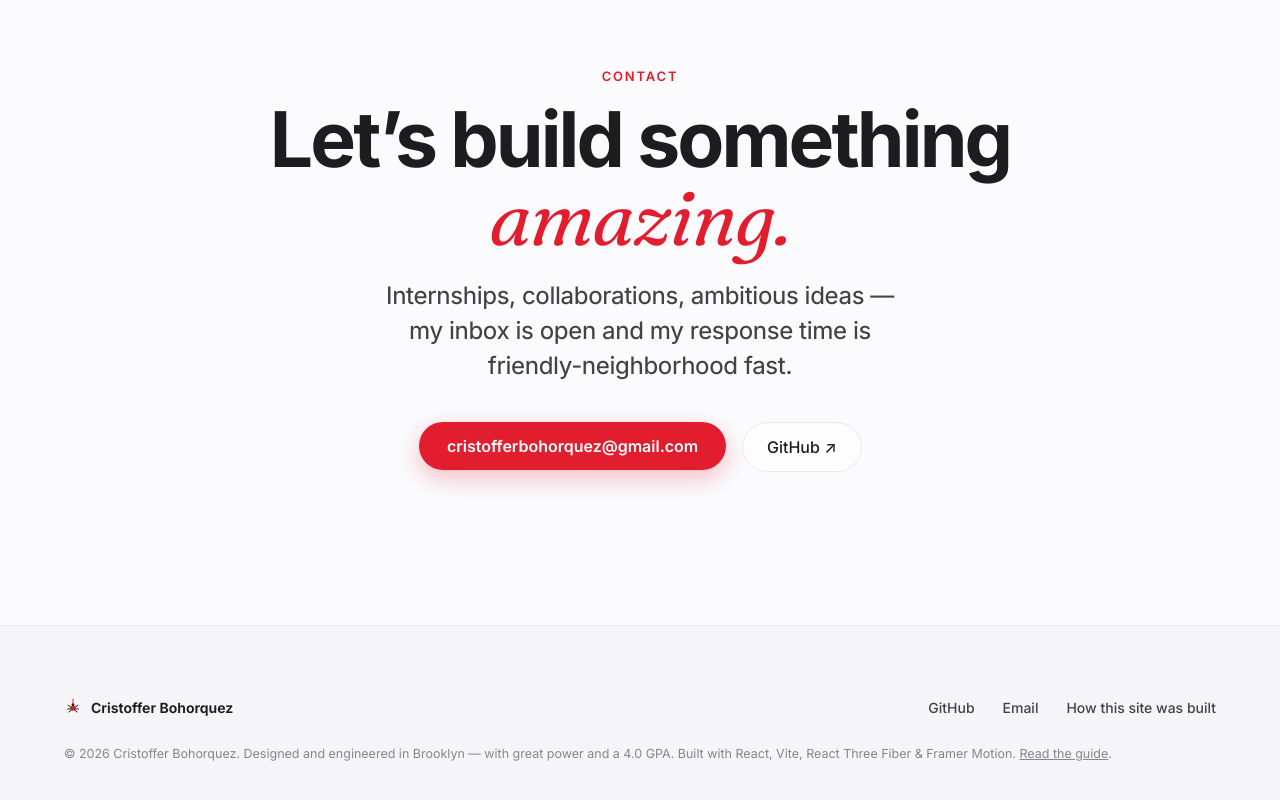
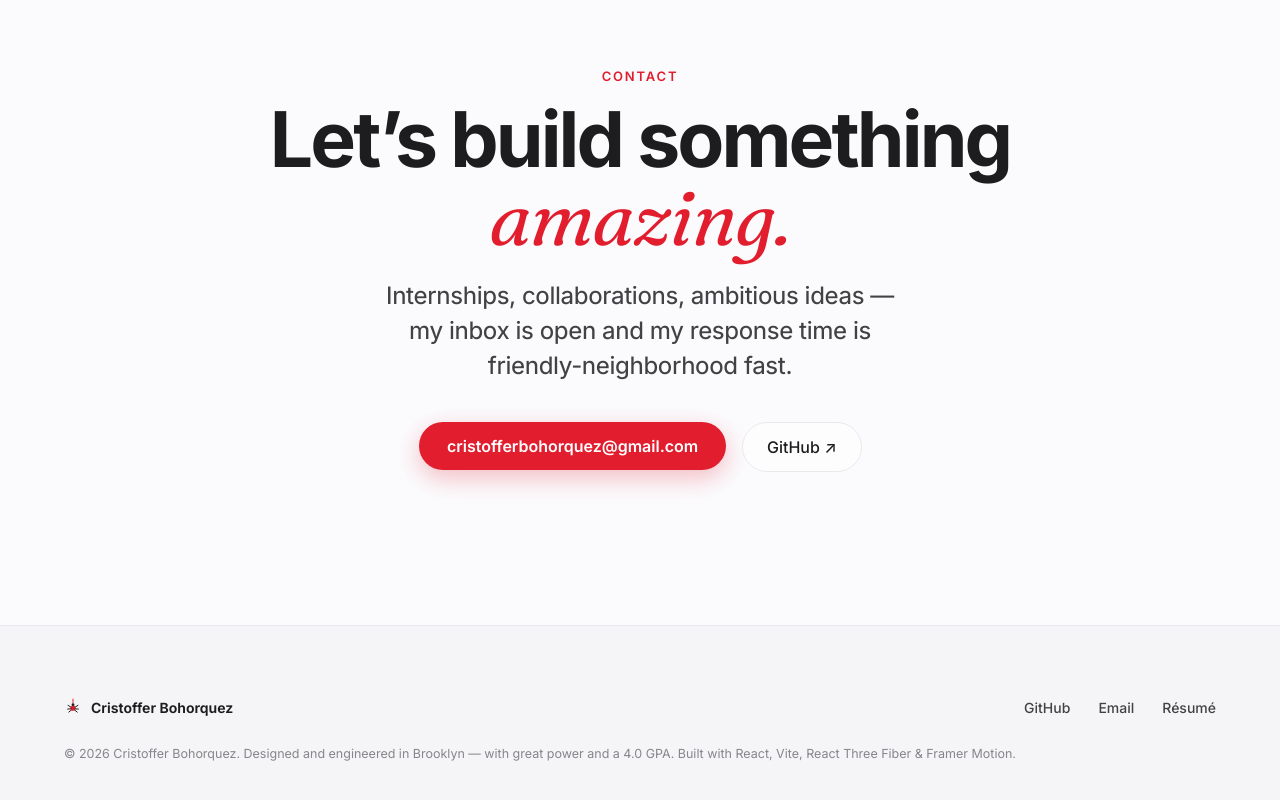
Before and after one commit to Cristofferb7/portfolio, a React (Vite) app: page / in a window 1280 px wide. Shown: the part 7052-7852 px from the top of the page. Built offline with nearby package versions, Linux system fonts and the light colour scheme.

Commit message:
Footer: swap guide links for resume modal trigger

```diff
--- a/src/components/Footer.jsx
+++ b/src/components/Footer.jsx
@@ -1,8 +1,8 @@
-import { Link } from 'react-router-dom';
 import Reveal from './Reveal.jsx';
 import { Magnetic } from './Reveal.jsx';
 import { identity } from '../content.js';
 import { SpiderMark } from '../icons.jsx';
+import { openResume } from './ResumeModal.jsx';
 
 export default function Footer() {
   return (
@@ -42,12 +42,14 @@ export default function Footer() {
             <nav className="footer-links" aria-label="Footer">
               <a className="footer-link" href={identity.github} target="_blank" rel="noreferrer">GitHub</a>
               <a className="footer-link" href={`mailto:${identity.email}`}>Email</a>
-              <Link className="footer-link" to="/guide">How this site was built</Link>
+              <button className="footer-link" style={{ background: 'none', border: 'none', cursor: 'pointer', padding: 0 }} onClick={openResume}>
+                Résumé
+              </button>
             </nav>
           </div>
           <p className="footnote">
             © {new Date().getFullYear()} {identity.name}. Designed and engineered in Brooklyn — with great power and a 4.0 GPA.
-            Built with React, Vite, React Three Fiber & Framer Motion. <Link to="/guide" style={{ textDecoration: 'underline' }}>Read the guide</Link>.
+            Built with React, Vite, React Three Fiber & Framer Motion.
           </p>
         </div>
       </footer>
```
